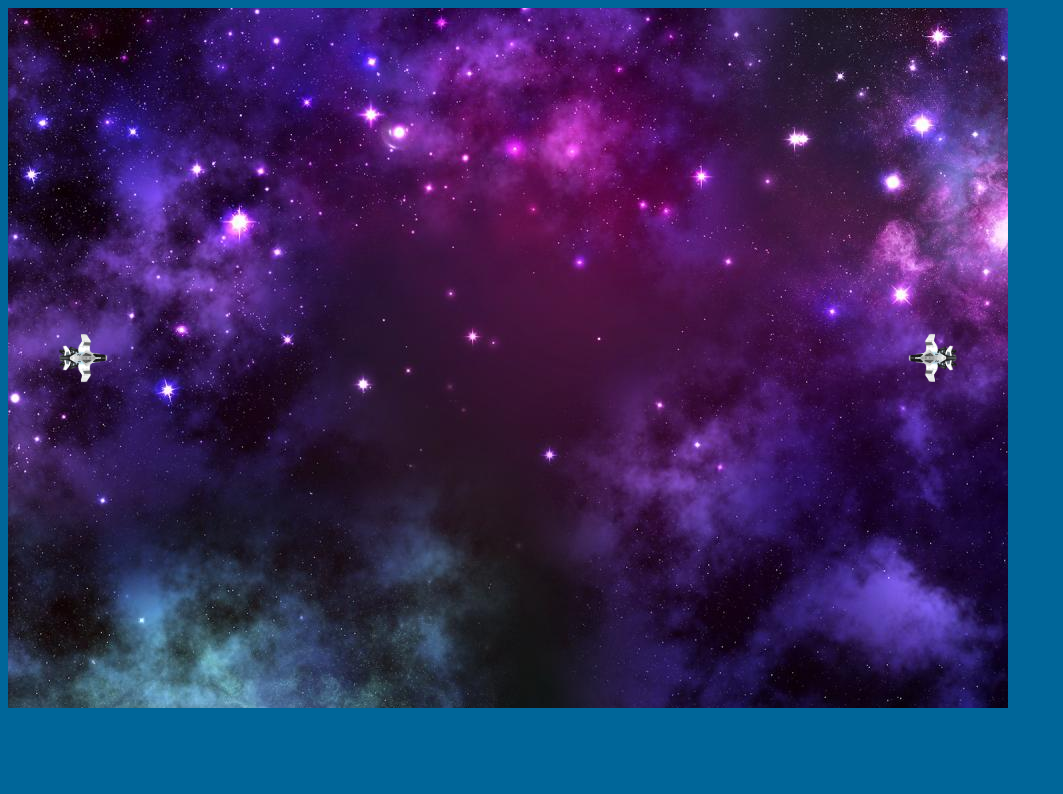
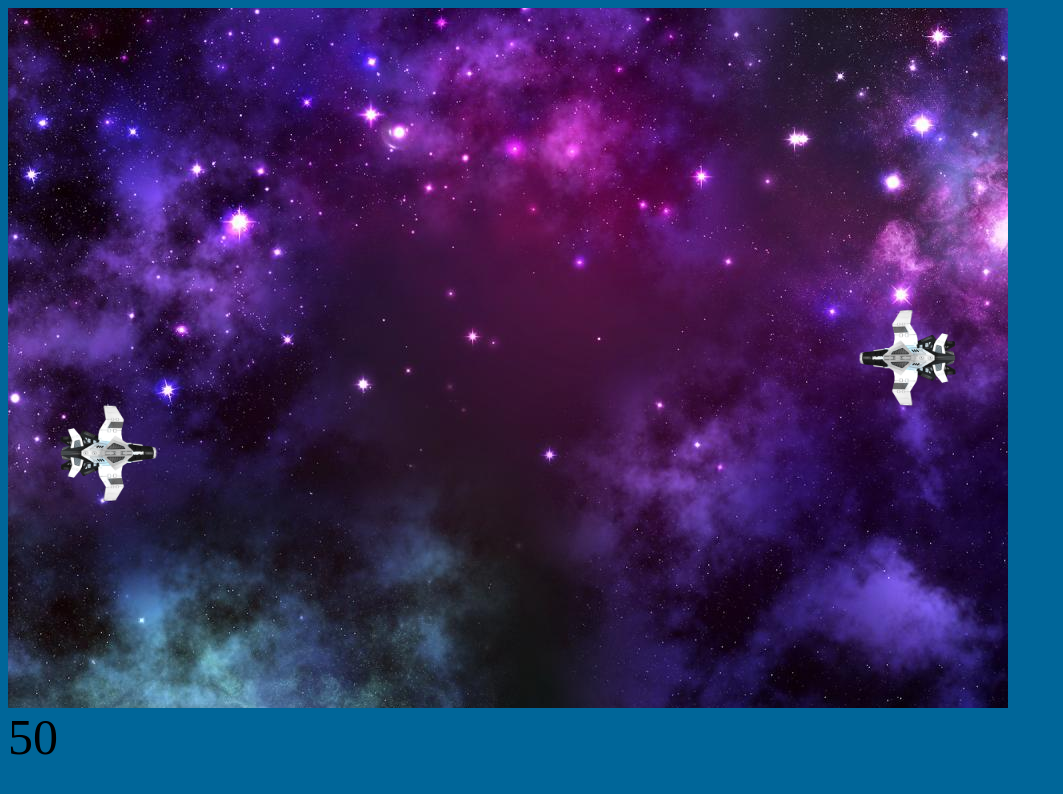
Before and after one commit to Fenex9428/API-Cup-Season1, a plain HTML site: page public_html/index.html in a window 1280 px wide. Shown: the whole page, without its empty margins (0-1063 px from the left). Drawn offline with Linux system fonts and the light colour scheme.

Commit message:
acceleration
Добавлено ускорение. Изменены пропорции.

```diff
--- a/public_html/index.html
+++ b/public_html/index.html
@@ -15,5 +15,6 @@
             <div class='player' id='player1'></div>
             <div class='player' id='player2'></div>
         </div>
+        <div id='timer'></div>
     </body>
 </html>
--- a/public_html/js/main.js
+++ b/public_html/js/main.js
@@ -4,31 +4,57 @@
  * and open the template in the editor.
  */
 
+var SHIP_SIZE = 50;
+var START_POS = 300;
+var MAX_SPEED = 150;
+var MAX_POS = 350;
+var MAX_TIME = 2000;
+var LEFT_PLAYER_POS = 50;
+var RIGHT_PLAYER_POS = 900;
+
+var time = 0;
+var timer;
 var player1, player2;
-var StartPos = 325;
 var interval;
 var end = false;
 
 $( window ).load(function() {
 
 
- player1 = new player($("#player1"));
- player2 = new player($("#player2"));
+ player1 = new player($("#player1"), LEFT_PLAYER_POS, player2, RIGHT_PLAYER_POS);
+ player2 = new player($("#player2"), RIGHT_PLAYER_POS, player1, LEFT_PLAYER_POS);
+ timer = $("#timer");
+
+ player1.setacc(20);
 
 interval = setInterval(update, 100);
 
 });
 
+function time_is_up(){
+    if(time>MAX_TIME){
+        end = true;
+        alert("Время вышло!");
+    }
 
+}
 
 function update(){
 
     if(end)                         //Проверяем, не закончена ли игра
         clearInterval(interval);
     else{
+
     player1.tick();
-    player1.tick();
+    player2.tick();
 
+    if(Math.abs(player1.getspeed())>=MAX_SPEED)
+        player1.setacc(-player1.getacc());
 
+    time++;
+    timer.html(time);
+
+    time_is_up();
     }
+
 };
--- a/public_html/js/player.js
+++ b/public_html/js/player.js
@@ -5,26 +5,59 @@
  */
 
 
-function player(ship){
-    this.ship = ship;
-    this.pos=0;
-    this.speed=0;
-};
+function player(body, bodyX, enemy, enemyX){
+    var ship = body;
+    var pos=0;
+    var speed=0;
+    var acceleration = 0;
+    var shipX = bodyX;
+    var enemy = enemy;
+    var enemyX = enemyX;
 
-player.prototype.move= function(){
-    this.pos +=this.speed;
-    this.ship.css("margin-top", StartPos+this.pos);
+
+    function move(){
+        pos +=(speed/10);
+        ship.css("margin-top", START_POS+pos);
+    };
+
+
+    function on_screen(){
+        if((pos<-MAX_POS)||(pos>MAX_POS)&&!end){
+            end = true;
+            alert(ship.attr('id') + ' Проиграл!');
+        }
+    };
+
+    function calc_speed(){
+        speed+=acceleration;
+        if (speed>MAX_SPEED)
+            speed = MAX_SPEED;
+
+        if(speed<-MAX_SPEED)
+            speed = -MAX_SPEED;
+    }
+
+    this.getacc = function(){
+        return acceleration;
+    }
+
+    this.setacc = function(a){
+        acceleration = a;
+    }
+
+    this.getpos = function(){
+        return pos;
+    };
+
+    this.getspeed = function(){
+        return speed;
+    };
+
+     this.tick = function(){
+        calc_speed();
+        move();
+        on_screen();
+    };
+
 
 };
-
-player.prototype.on_screen= function(){
-    if((this.pos<-350)||(this.pos>350)&&!end){
-        end = true;
-        alert(this.ship + 'Проиграл!');
-    }
-};
-
-player.prototype.tick= function(){
-    this.move();
-    this.on_screen();
-};
--- a/public_html/style.css
+++ b/public_html/style.css
@@ -22,12 +22,12 @@ body{
 
 .player{
 
-    width:50px;
-    height:50px;
+    width:100px;
+    height:100px;
     position:absolute;
-    margin-top: 325px;
+    margin-top: 300px;
     background-image: url("ship.png");
-    background-size: 50px 50px;
+    background-size: 100px 100px;
 }
 
 #player1{
@@ -36,5 +36,10 @@ body{
 }
 #player2{
     transform: rotate(-90deg);
-    margin-left: 900px;
+    margin-left: 850px;
 }
+
+#timer{
+    font-size: 50px;
+
+}
```
